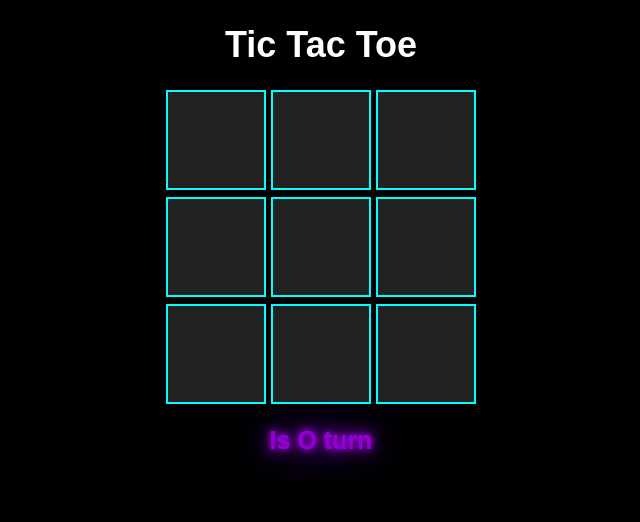
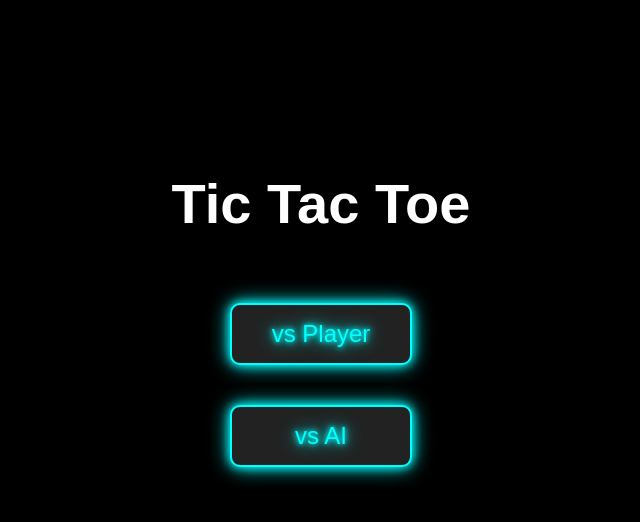
Before and after one commit to RedAlf121/tic-tac-toe, a React (Vite) app: page / in a window 1280 px wide. Shown: the top 522 px of the page, without its empty margins (319-959 px from the left). Built offline with nearby package versions, Linux system fonts and the light colour scheme.

Commit message:
Add a menu

```diff
--- a/src/Board.jsx
+++ b/src/Board.jsx
@@ -3,6 +3,7 @@ import Square from './components/Square.jsx'
 import GameState from './components/GameState.jsx'
 import { useEffect, useState } from 'react'
 import gameChecker from './assets/gameChecker.js'
+import { GAME_MODE } from './assets/gameMode.js'
 
 function splitSquare(index, value, handleClick) {
   return (
@@ -13,7 +14,8 @@ function splitSquare(index, value, handleClick) {
 }
 
 
-function Board() {
+function Board(gamemode=GAME_MODE.Player) {
+  console.log(gamemode)
   const [playerTurn, setPlayerTurn] = useState(true) // true for O ; false for X
   const [squareValues, setSquareValues] = useState(Array(9).fill(''))
   const [gameState,setGameState] = useState(null)
@@ -45,16 +47,29 @@ function Board() {
     return false
   }
 
+  function handleRestart() {
+    setSquareValues(Array(9).fill(''));
+    setGameState(null);
+    setPlayerTurn(true);
+  }
+
+  function handleBack() {
+    window.location.reload(); // O puedes navegar a otra vista si usas router
+  }
+
   const rows = squareValues.map((value, index) => splitSquare(index, value, () => handleClick(index)))
-  useEffect(changeState,[playerTurn])
+  useEffect(changeState,[playerTurn, squareValues])
   return (
     <>
       <div>
-        <h1>Tic Tac Toe</h1>
         <div className='board'>
           {rows}
         </div>
         <GameState value={whichTurn()} state={gameState}/>
+        <div className="board-actions">
+          <button onClick={handleBack}>Regresar</button>
+          <button onClick={handleRestart}>Reiniciar</button>
+        </div>
       </div>
     </>
   )
--- /dev/null
+++ b/src/MainMenu.jsx
@@ -0,0 +1,16 @@
+import Board from './Board.jsx'
+import { GAME_MODE } from './assets/gameMode.js'
+import { useState } from 'react';
+export function MainMenu() {
+    const [gameMode,setGameMode] = useState(null);
+    const menuButtons = <div className="menu-buttons">
+        <button onClick={() => setGameMode(GAME_MODE.Player)}>vs Player</button>
+        <button onClick={() => setGameMode(GAME_MODE.AI)}>vs AI</button>
+    </div>;
+    return <>
+        <div className="main-center">
+            <h1>Tic Tac Toe</h1>
+            {gameMode ? <Board gameMode={gameMode} /> : menuButtons}
+        </div>
+    </>
+}
--- a/src/assets/gameChecker.js
+++ b/src/assets/gameChecker.js
@@ -16,8 +16,7 @@ const checkWinner = (array) => {
             return array[a];
         }
     }
-
-    if(array.every((value,index,array)=>value!==''))
+    if(array.every((value)=>value!==''))
         return 'tie'
 
     return null;
--- /dev/null
+++ b/src/assets/gameMode.js
@@ -0,0 +1,8 @@
+export const GAME_MODE = {
+    Player: 1,
+    AI: 2
+};
+
+export function isPlayingAI(mode){
+    return mode === GAME_MODE.AI;
+}
--- a/src/main.jsx
+++ b/src/main.jsx
@@ -1,9 +1,9 @@
+import { createRoot } from 'react-dom/client'
+import { MainMenu } from './MainMenu'
 import { StrictMode } from 'react'
-import { createRoot } from 'react-dom/client'
-import Board from './Board.jsx'
 
 createRoot(document.getElementById('root')).render(
   <StrictMode>
-    <Board />
+    <MainMenu></MainMenu>
   </StrictMode>,
-)
+    )
--- a/src/styles.css
+++ b/src/styles.css
@@ -8,12 +8,13 @@ body {
 
 h1 {
   text-align: center;
+  font-size: 3.5rem;
 }
 
 h2{
   margin-top: 20px;
   text-align: center;
-  font-size: 25px;
+  font-size: 2.3rem;
   color: #39ff14; /* Color verde neón */
   text-shadow: 0 0 5px #39ff14, 0 0 10px #39ff14, 0 0 20px #39ff14, 0 0 40px #39ff14, 0 0 80px #39ff14;
 }
@@ -98,3 +99,40 @@ h3 {
 .game-info {
   margin-left: 20px;
 }
+
+/* Neon button styles for Menu */
+.board-actions,.menu-buttons {
+  display: flex;
+  flex-direction: column;
+  justify-content: center;
+  gap: 40px;
+  margin-top: 30px;
+}
+.board-actions button,.menu-buttons button {
+  background: #222;
+  color: #0ff;
+  border: 2px solid #0ff;
+  font-size: 1.5rem;
+  padding: 15px 40px;
+  border-radius: 10px;
+  cursor: pointer;
+  text-shadow: 0 0 5px #0ff, 0 0 10px #0ff, 0 0 20px #0ff;
+  box-shadow: 0 0 10px #0ff, 0 0 20px #0ff;
+  transition: background 0.3s, box-shadow 0.3s, color 0.3s;
+}
+.board-actions button:hover,.menu-buttons button:hover {
+  background: #333;
+  color: #39ff14;
+  border-color: #39ff14;
+  text-shadow: 0 0 5px #39ff14, 0 0 10px #39ff14, 0 0 20px #39ff14;
+  box-shadow: 0 0 20px #39ff14, 0 0 40px #39ff14;
+}
+
+/* Centrado de elementos principales */
+.main-center {
+  display: flex;
+  flex-direction: column;
+  align-items: center;
+  justify-content: center;
+  min-height: 70vh;
+}
```
Also changed, not shown: public/tic-tac-toe-game-svgrepo-com.svg, src/components/GameState.jsx (line endings or trailing spaces), src/components/Square.jsx (line endings or trailing spaces), 1 other file (tests, documents, lock files or other folders).
